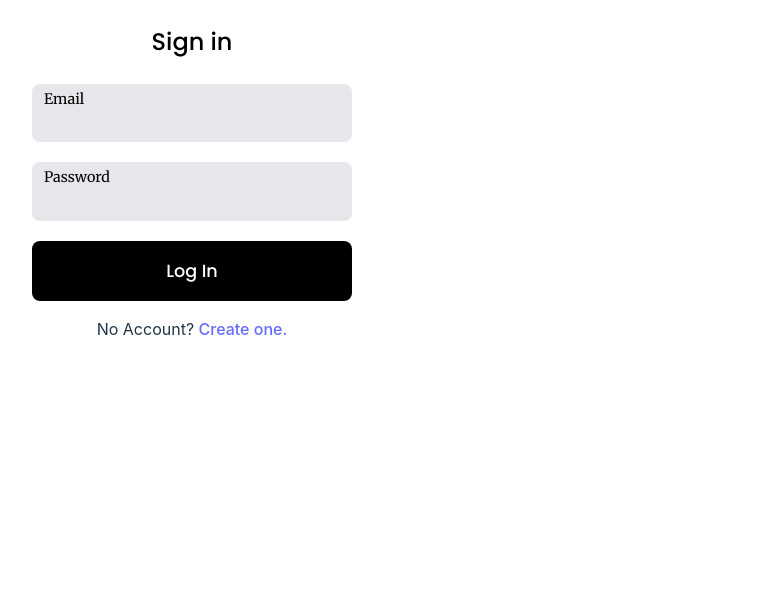
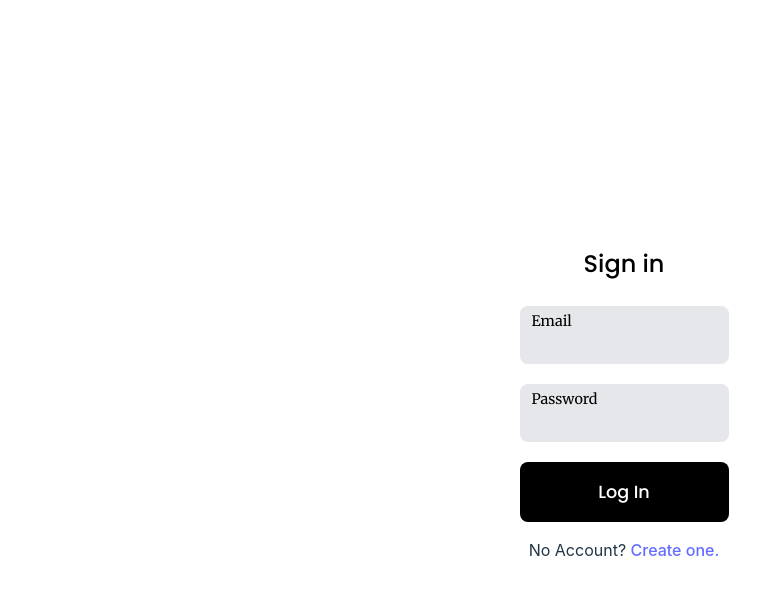
Before and after one commit to nchanyal/job-tracker, a React (Vite) app: page /login in a window 1280 px wide. Shown: the top 594 px of the page, without its empty margins (16-776 px from the left). Built offline with nearby package versions, Linux system fonts and the light colour scheme.

Commit message:
Center-align form components

```diff
--- a/src/components/SignInForm/SignInForm.module.css
+++ b/src/components/SignInForm/SignInForm.module.css
@@ -1,5 +1,9 @@
 .formContainer {
-    width: 20rem;
+    display: flex;
+    flex-direction: column;
+    align-items: center;
+    justify-content: center;
+    height: 100vh;
 }
 
 .signIn,
```
